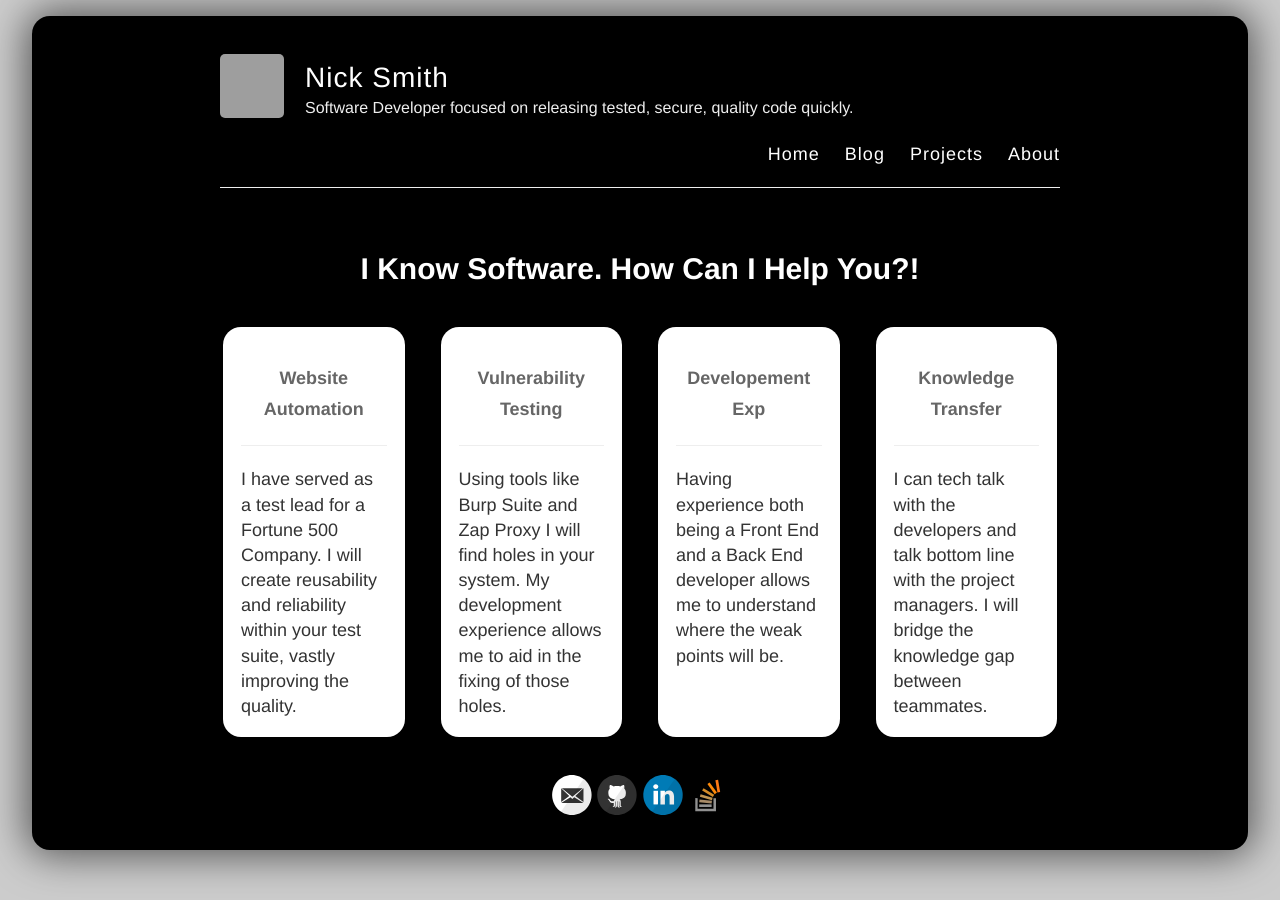
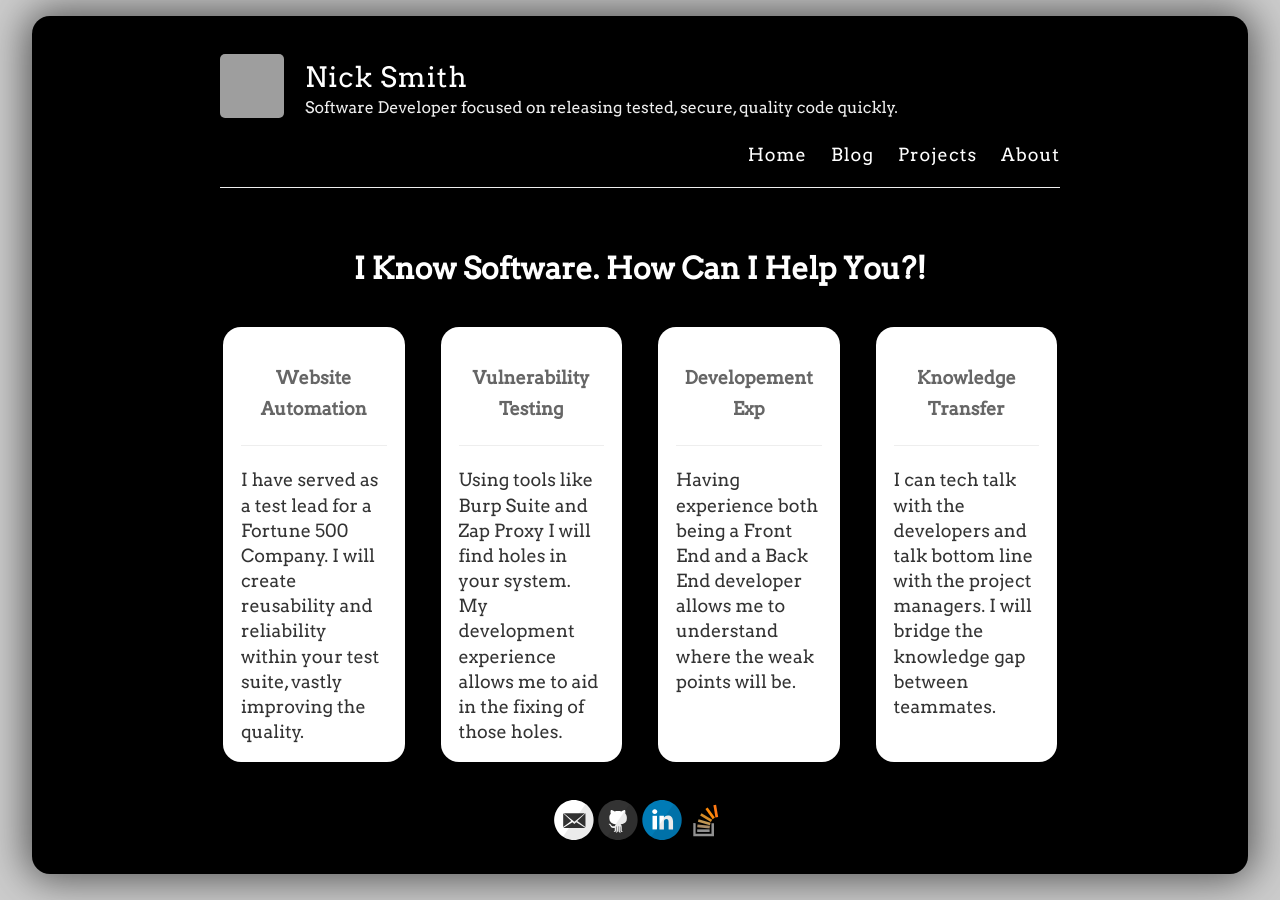
Before and after one commit to clickthisnick/clickthisnick.github.io, a Jekyll site: the page built from index.html, in a window 1280 px wide. Built offline with Jekyll 4.4.1, drawn with Linux system fonts in a browser that asks for light colours; some web fonts are replaced; grey boxes are pictures that could not be loaded.

Commit message:
Chore - Using arvo font

```diff
--- a/index.html
+++ b/index.html
@@ -5,7 +5,6 @@ title:
 
 <link rel="stylesheet" type="text/css" href="lib/css/bootswatch.css">
 <link rel="stylesheet" type="text/css" href="style.css" />
-<link href='https://fonts.googleapis.com/css?family=Arvo' rel='stylesheet' type='text/css'>
 
 <html>
   <body>
--- a/style.scss
+++ b/style.scss
@@ -7,6 +7,11 @@
 
 @import "reset";
 @import "variables";
+@import url(http://fonts.googleapis.com/css?family=Arvo|Open+Sans:400italic,700italic,400,700);
+
+// Font Variables
+$arvo: 'Arvo', serif;
+
 // Syntax highlighting @import is at the bottom of this file
 
 /**************/
@@ -19,7 +24,7 @@ html {
 
 body {
 	background: $black;
-  font: 18px/1.4 $helvetica;
+  font: 18px/1.4 $arvo;
   color: $darkGray;
 
   -webkit-box-shadow: 0px 0px 40px 5px rgba(0,0,0,0.6);
@@ -73,7 +78,7 @@ body {
 }
 
 h1, h2, h3, h4, h5, h6 {
-  font-family: $helveticaNeue;
+  font-family: $arvo;
   color: $white;
   font-weight: bold;
 
@@ -236,7 +241,7 @@ img {
   margin: 0;
   color: $white;
   cursor: pointer;
-  font-family: $helveticaNeue;
+  font-family: $arvo;
   font-weight: 300;
   font-size: 28px;
   letter-spacing: 1px;
@@ -255,7 +260,7 @@ img {
 nav {
   float: right;
   margin-top: 23px; // @TODO: Vertically middle align
-  font-family: $helveticaNeue;
+  font-family: $arvo;
   font-size: 18px;
 
   @include mobile {
```
